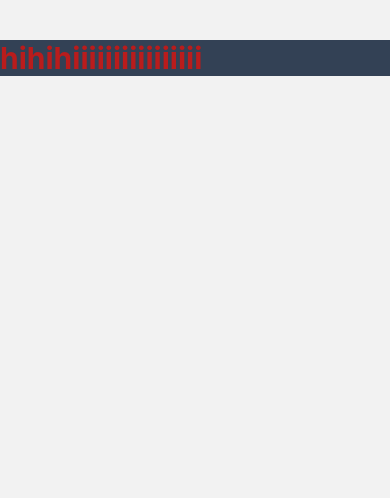
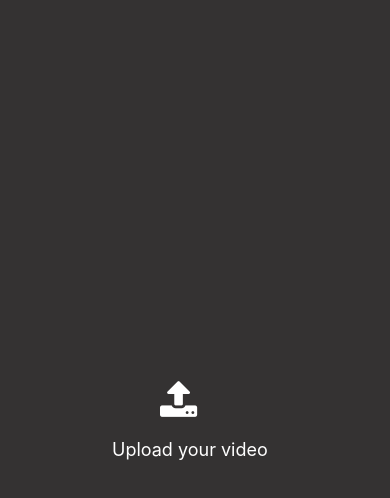
Before and after one commit to Rutuja1099/SPE_finalProject, a React Native app in the folder SPE_final/: screen /UserInput in a window 390 px wide. Shown: the top 498 px of the page. Built offline with nearby package versions, Linux system fonts and the light colour scheme.

Commit message:
UserInput

```diff
--- a/SPE_final/App.js
+++ b/SPE_final/App.js
@@ -1,7 +1,7 @@
 import { NativeWindStyleSheet } from "nativewind";
 import { NavigationContainer } from '@react-navigation/native';
 import { createNativeStackNavigator } from '@react-navigation/native-stack';
-import UserInput from "./screens/UserInput";
+import UserInput from "./screens/userInput";
 
 
 NativeWindStyleSheet.setOutput({
--- a/SPE_final/app.json
+++ b/SPE_final/app.json
@@ -4,7 +4,6 @@
     "slug": "MobApp",
     "version": "1.0.0",
     "orientation": "portrait",
-    "icon": "./assets/icon_suhrud.jpeg",
     "userInterfaceStyle": "light",
     "splash": {
       "image": "./assets/splash.png",
@@ -24,7 +23,6 @@
       }
     },
     "web": {
-      "favicon": "./assets/icon_suhrud.jpeg"
     },
     "plugins": [ [
       "expo-font",
--- a/SPE_final/configurations/webServer.js
+++ b/SPE_final/configurations/webServer.js
@@ -1,4 +1,4 @@
-const webServerUrl = "http://192.168.192.89:8082";
-// const webServerUrl = "http://localhost:8082";
+// const webServerUrl = "http://192.168.192.89:8082";
+const webServerUrl = "http://localhost:8082";
 
 export default webServerUrl;
--- a/SPE_final/screens/userInput.js
+++ b/SPE_final/screens/userInput.js
@@ -1,10 +1,29 @@
 import { SafeAreaView, StyleSheet, Text, View } from 'react-native';
+// import {ImagePicker} from 'react-native-image-picker';
+import {launchImageLibrary} from 'react-native-image-picker';
+import Icon from 'react-native-vector-icons/FontAwesome';
 
 const UserInput = () => {
+    const handleChooseVideo = () => {
+        launchImageLibrary({ mediaType: 'photo' }, (response) => {
+          if (!response.didCancel) {
+            // Handle the selected video
+            console.log(response);
+          }
+        });
+      };
+
     return(
-        <SafeAreaView className = "bg-slate-700 mt-10">
-            <Text className = "text-red-700 font-bold text-3xl">hihihiiiiiiiiiiiiiiii</Text>
-        </SafeAreaView>
+        <View className=" bg-[#343232] flex-1">
+        <View className="flex-1 justify-center text-center">
+            <View className="ml-40 mb-4">
+            <Icon name="upload" color={"white"} size={40} onPress={handleChooseVideo} />
+            </View>
+
+            {/* <Icon icon={"arrow-up-from-bracket"} size={32} color="white" /> */}
+            <Text onPress={handleChooseVideo} className="text-lg text-white ml-28">Upload your video</Text>
+        </View>
+        </View>
     )
 }
 
```
Also changed, not shown: SPE_final/package.json (+6 -2 lines), 1 other file (tests, documents, lock files or other folders).
